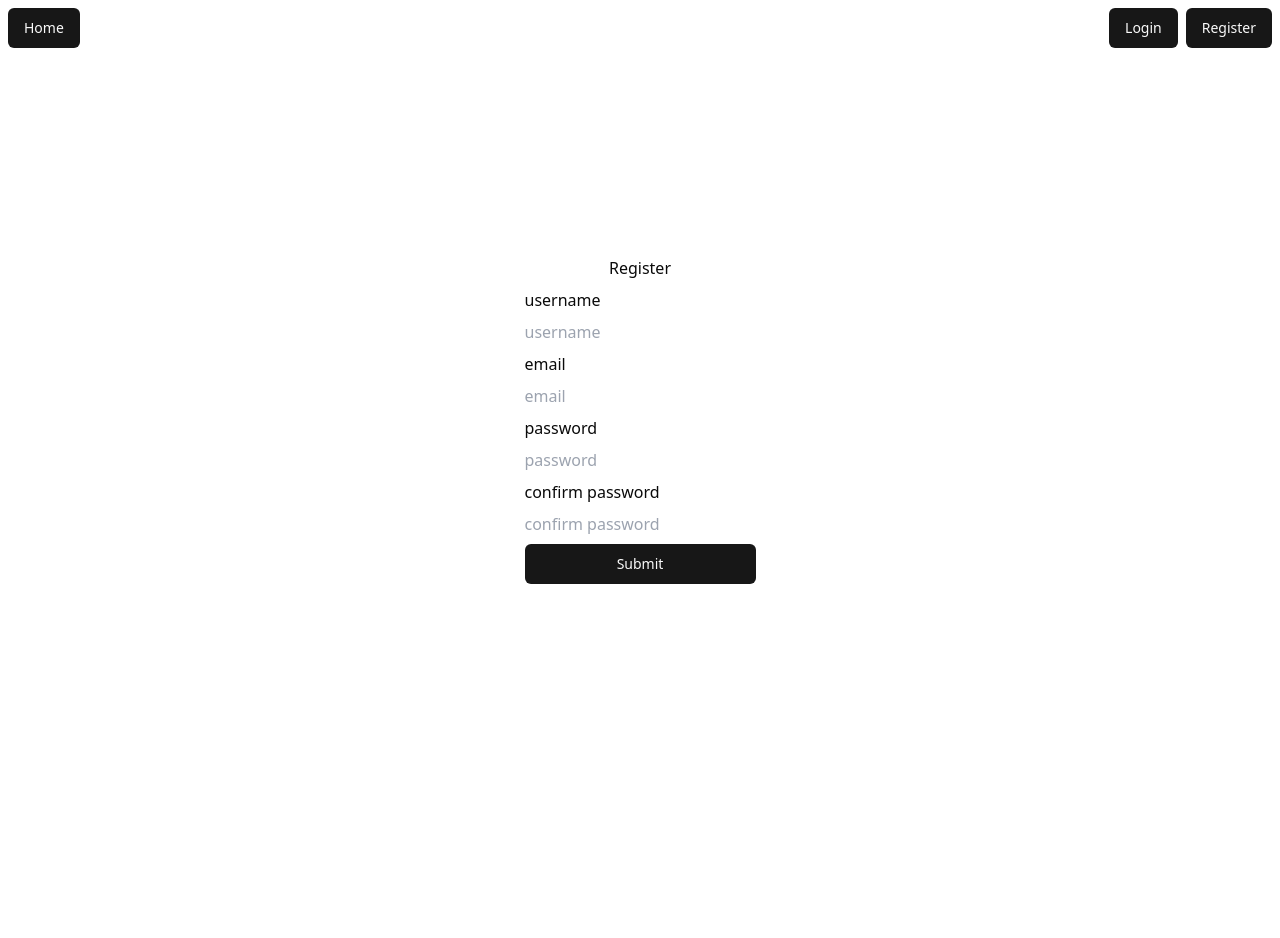
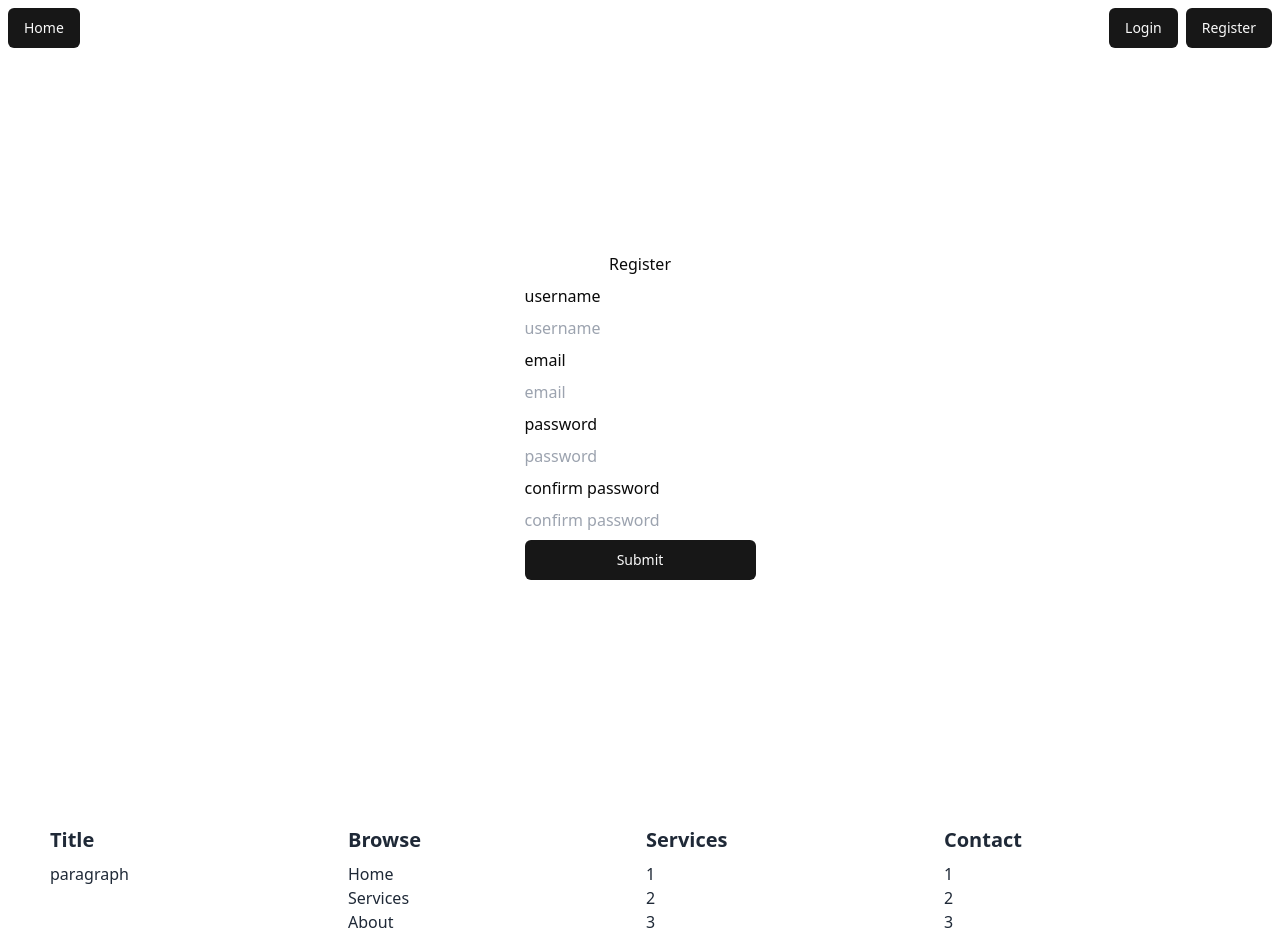
Before and after one commit to Endeyr/coffee-review, a React (Vite) app: page /auth/register in a window 1280 px wide. Shown: the top 938 px of the page. Before the commit the page ends 800 px from the top, so only its background shows below. Built offline with nearby package versions, Linux system fonts and the light colour scheme; no server answers.

Commit message:
add footer component

```diff
--- a/src/components/footer/index.tsx
+++ b/src/components/footer/index.tsx
@@ -0,0 +1,42 @@
+const Footer = () => {
+  const classes = "flex flex-col justify-start items-start gap-2 w-full h-full";
+  const header = "font-bold capitalize text-xl";
+  const ul = "flex flex-col";
+  const li = "flex gap-2 justify-start items-center";
+  return (
+    <footer className="hidden w-full gap-3 bg-white p-[50px] text-gray-800 dark:bg-black dark:text-white sm:grid sm:grid-cols-4 sm:items-center sm:justify-between">
+      <div className={classes}>
+        <h2 className={header}>Title</h2>
+        <p className="w-1/2">paragraph</p>
+      </div>
+      <div className={classes}>
+        <h2 className={header}>Browse</h2>
+        <ul className={ul} role="list">
+          <li>Home</li>
+          <li>Services</li>
+          <li>About</li>
+          <li>Contact</li>
+        </ul>
+      </div>
+      <div className={classes}>
+        <h2 className={header}>Services</h2>
+        <ul className={ul} role="list">
+          <li>1</li>
+          <li>2</li>
+          <li>3</li>
+          <li>4</li>
+        </ul>
+      </div>
+      <div className={classes}>
+        <h2 className={header}>Contact</h2>
+        <ul className={ul} role="list">
+          <li className={li}>1</li>
+          <li className={li}>2</li>
+          <li className={li}>3</li>
+          <li className={li}>4</li>
+        </ul>
+      </div>
+    </footer>
+  );
+};
+export default Footer;
--- a/src/routes/root.tsx
+++ b/src/routes/root.tsx
@@ -1,3 +1,4 @@
+import Footer from "@/components/footer";
 import Navbar from "@/components/navbar";
 import type { IContext } from "@/types/routes/types";
 import { useState } from "react";
@@ -9,7 +10,7 @@ const Root = () => {
   return (
     <section className="h-screen w-full">
       <Navbar />
-      <div className="flex h-[91dvh] flex-col items-center justify-center gap-2">
+      <div className="flex h-[90dvh] flex-col items-center justify-center gap-2">
         <Outlet
           context={
             {
@@ -19,6 +20,7 @@ const Root = () => {
           }
         />
       </div>
+      <Footer />
     </section>
   );
 };
```
